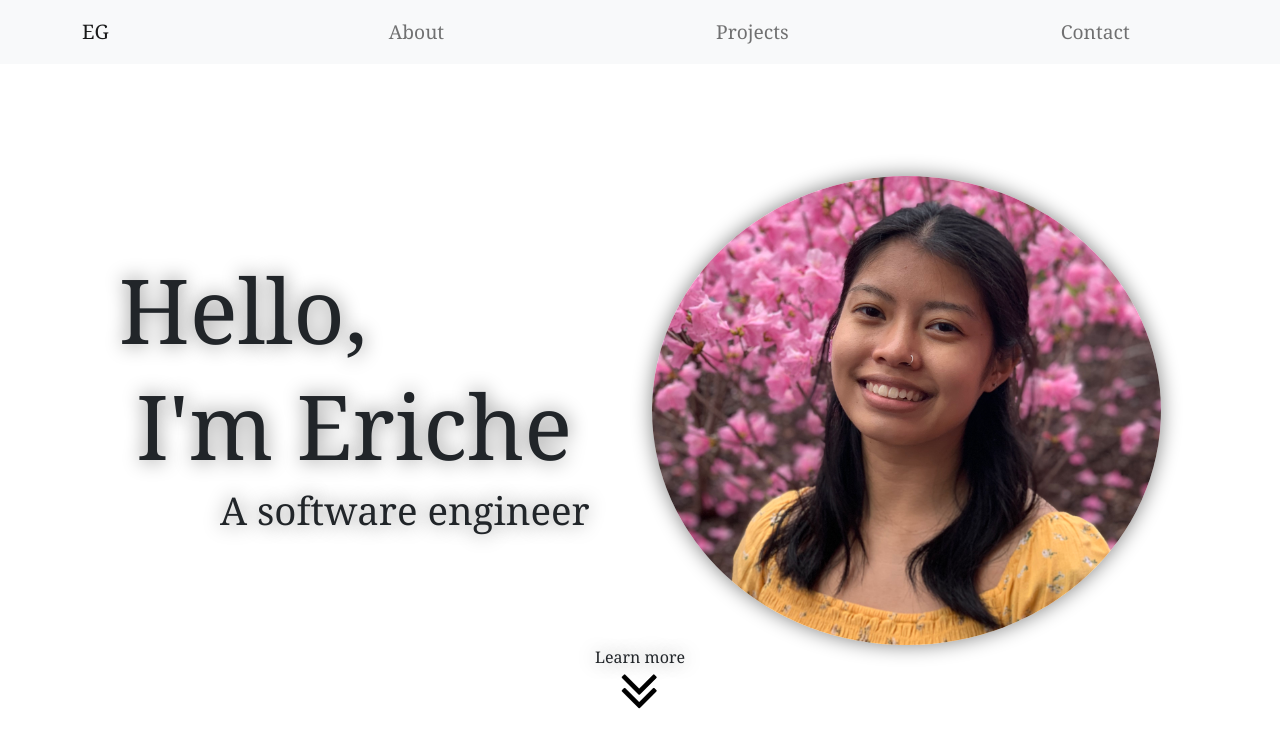
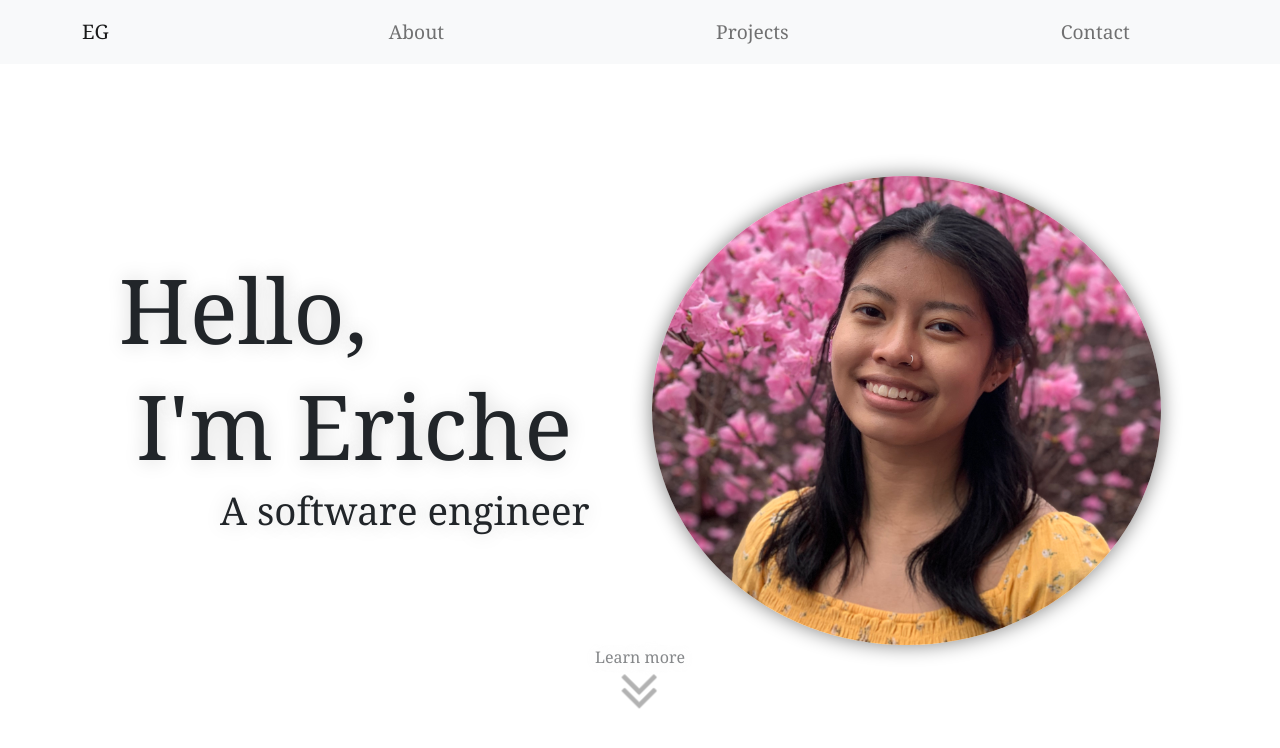
Before and after one commit to erichegonzales/erichegonzales, a React (Create React App) app: page / in a window 1280 px wide. Shown: the top 748 px of the page. Built offline with nearby package versions, Linux system fonts and the light colour scheme.

Commit message:
deploying

```diff
--- a/src/App.css
+++ b/src/App.css
@@ -30,7 +30,7 @@
   animation: fadeFromLeft 3s;
   margin-top: 10vh;
   margin-right: 3vw;
-  text-shadow: 0px 0px 20px gray;
+  text-shadow: 0px 0px 20px lightgray;
  }
 
  #hello {
@@ -88,14 +88,10 @@
   }
 }
 
-/* #bg-img1 {
-  position: absolute;
-  z-index: -1;
-  background-repeat: no-repeat;
-  height: 100vh;
-  width: 100vw;
-  opacity: 0.8;
-} */
+#learn-more {
+  text-shadow: 0px 0px 20px lightgray;
+  opacity: 0.55;
+}
 
 .arrow-img {
   position: absolute;
@@ -103,6 +99,10 @@
   display: flex;
   top: 0;
   bottom: 0;
+  opacity: 0.3;
+}
+
+.bounce {
   -moz-animation: bounce 2s infinite;
   -webkit-animation: bounce 2s infinite;
   animation: bounce 2s infinite;
@@ -126,10 +126,6 @@
   }
 }
 
-#learn-more {
-  text-shadow: 0px 0px 20px gray;
-}
-
 .div1 {
   top: 0;
   bottom: 0;
@@ -143,7 +139,7 @@
   background-image: url(./images/vassar.jpg);
   background-size: cover;
   width: cover;
-  background-color: gray;
+  background-color: lightgray;
   background-attachment: fixed;
 }
 
@@ -158,7 +154,7 @@
 
 .div4 {
   height: 100vh;
-  background-image: url(./images/nyc.jpg);
+  background-image: url(./images/NYC.JPG);
   background-size: cover;
   width: cover;
   background-color: white;
--- a/src/components/Landing.js
+++ b/src/components/Landing.js
@@ -1,7 +1,7 @@
 import { Container, Image, Row, Col } from "react-bootstrap";
 import { useRef } from "react";
 // import ScrollTrigger from "react-scroll-trigger";
-import eg from "../images/eg.jpg";
+import eg from "../images/EG.JPG";
 import arrow from "../images/arrow.png";
 
 const Landing = () => {
@@ -78,6 +78,9 @@ const Landing = () => {
           </Row>
         </Container>
       </div>
+      <div id='footer'>
+
+      </div>
     </div>
   );
 };
```
